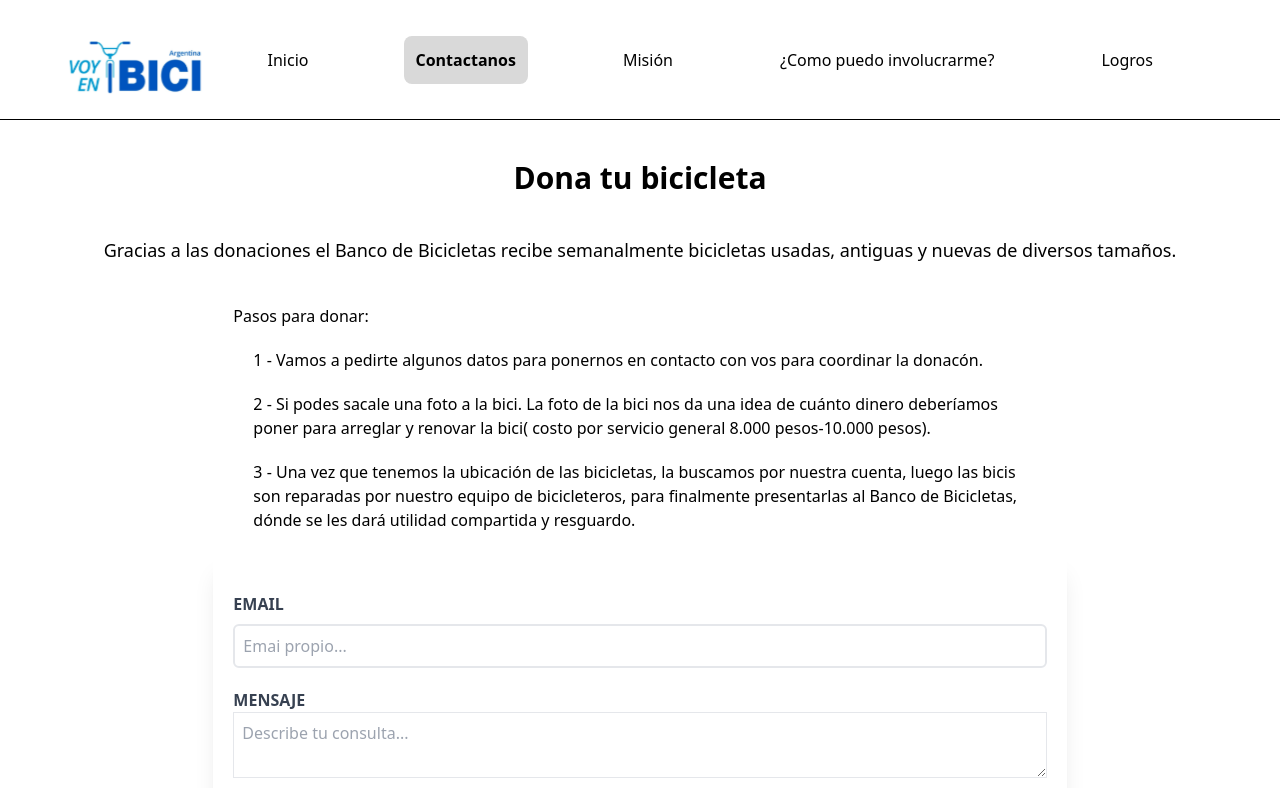
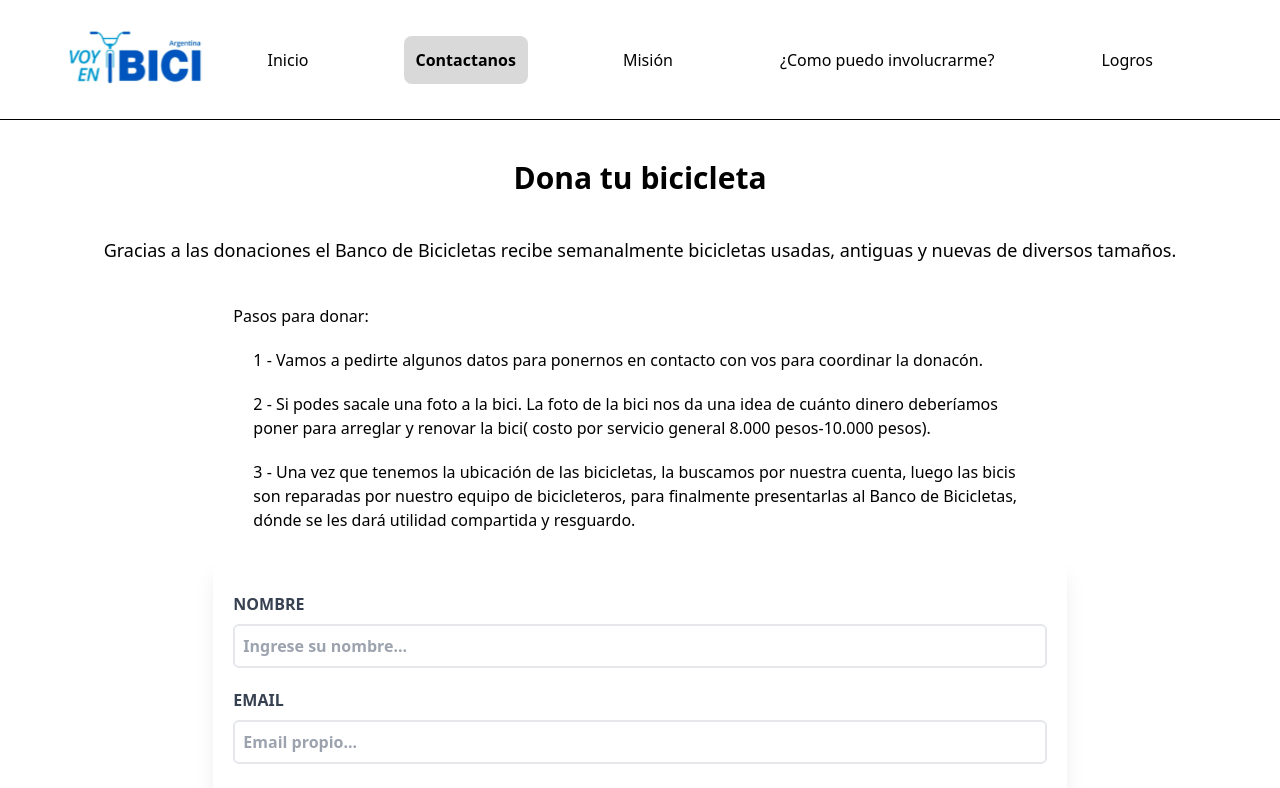
Before and after one commit to ramirosarasola/VoyEnBici, a React (Vite) app: page /contacto in a window 1280 px wide. Shown: the top 788 px of the page. Built offline with nearby package versions, Linux system fonts and the light colour scheme.

Commit message:
agrego funcionalidad al formulario

```diff
--- a/src/components/pages/contact/components/Form.jsx
+++ b/src/components/pages/contact/components/Form.jsx
@@ -1,26 +1,75 @@
-import React, { useState } from "react";
+import React, { useState, useRef } from "react";
+import emailjs from "@emailjs/browser";
 
 export const Form = () => {
-	const [email, setEmail] = useState("");
-	const [message, setMessage] = useState("");
+  const formRef = useRef();
+  const [form, setForm] = useState({
+    name: "",
+    email: "",
+    message: "",
+  });
 
-	//State  Error
-	const [error, setError] = useState(false);
+  const [loading, setLoading] = useState(false);
+  const [validation, setValidation] = useState(false);
 
-	// HandleSubmit
+  const validate = (e) => {
+    const emailRegex = /^[\w-\.]+@([\w-]+\.)+[\w-]{2,4}$/g;
+    let emailValidation = emailRegex.test(form.email);
+    let textValidation =
+      form.message.length > 3 && form.name.length > 3 ? true : false;
+
+    return emailValidation && textValidation
+      ? setValidation(true)
+      : alert("Ingrese correctamente los datos.");
+  };
+
+  const handleChange = (e) => {
+    const { target } = e;
+    const { name, value } = target;
+
+    setForm({
+      ...form,
+      [name]: value,
+    });
+  };
 
   const handleSubmit = (e) => {
     e.preventDefault();
+    validate();
 
-		// Validacion del formulario
-		if ([email, message].includes("")) {
-			console.log("Completa todos los casilleros por favor.");
+    if (validation) {
+      setLoading(true);
+      emailjs
+        .send(
+          "service_rxba605",
+          "template_fks5926",
+          {
+            from_name: form.name,
+            to_name: "Ramiro Sarasola",
+            from_email: form.email,
+            to_email: "ramiro.sarasola@gmail.com",
+            message: form.message,
+          },
+          "SvwDBI_MBsyvGFvu9"
+        )
+        .then(
+          () => {
+            setLoading(false);
+            alert("Gracias por tu mensaje!");
+            setForm({
+              name: "",
+              email: "",
+              message: "",
+            });
+          },
+          (error) => {
+            setLoading(false);
+            console.error(error);
 
-			setError(true);
-			return;
+            alert("Ahh, something went wrong. Please try again.");
           }
-
-		setError(false);
+        );
+    }
   };
 
   return (
@@ -60,44 +109,52 @@ export const Form = () => {
 
       <div className="flex justify-center">
         <form
+          ref={formRef}
           onSubmit={handleSubmit}
           className="bg-white shadow-xl py-10 px-5 mb-10 rounded-lg mx-5  w-full xl:w-2/3"
         >
-					{error && <Error mensaje="Error" />}
-
           <div className="mb-5">
-						<label
-							htmlFor="email"
-							className="block text-gray-700 font-bold uppercase"
-						>
-							Email
+            <label className="block text-gray-700 font-bold uppercase">
+              Nombre
+              <input
+                id="name"
+                type="text"
+                name="name"
+                placeholder="Ingrese su nombre..."
+                value={form.name}
+                onChange={handleChange}
+                className="border-2 w-full p-2 mt-2 placeholder-gray-400 rounded-md"
+              />
             </label>
-
-						<input
-							id="email"
-							type="text"
-							placeholder="Emai propio..."
-							className="border-2 w-full p-2 mt-2 placeholder-gray-400 rounded-md"
-							value={email}
-							onChange={(e) => setEmail(e.target.value)}
-						/>
           </div>
 
           <div className="mb-5">
-						<label
-							htmlFor="sintomas"
-							className="block text-gray-700 font-bold uppercase"
-						>
+            <label className="block text-gray-700 font-bold uppercase">
+              Email
+              <input
+                id="email"
+                type="email"
+                name="email"
+                placeholder="Email propio..."
+                value={form.email}
+                onChange={handleChange}
+                className="border-2 w-full p-2 mt-2 placeholder-gray-400 rounded-md"
+              />
+            </label>
+          </div>
+
+          <div className="mb-5">
+            <label className="block text-gray-700 font-bold uppercase">
               Mensaje
-						</label>
-
               <textarea
-							id="sintomas"
+                name="message"
+                id="message"
                 placeholder="Describe tu consulta..."
                 className="border border-opacity-60 w-full  p-2"
-							value={message}
-							onChange={(e) => setMessage(e.target.value)}
-						></textarea>
+                value={form.message}
+                onChange={handleChange}
+              />
+            </label>
           </div>
 
           <div className="flex text-center ">
@@ -105,7 +162,7 @@ export const Form = () => {
               type="submit"
               className="font-semibold w-[432px] py-[5px] mx-auto text-center  rounded-md bg-indigo-600  p-3 text-white  hover:bg-indigo-700 cursor-pointer transition-all"
             >
-							Hace tu donación
+              {loading ? "Sending" : "Hace tu donación"}
             </button>
           </div>
         </form>
--- a/src/layout/navbar/Navbar.jsx
+++ b/src/layout/navbar/Navbar.jsx
@@ -33,7 +33,7 @@ export const Navbar = () => {
 				<img
 					src={logo}
 					alt="logo-voy-en-bici"
-					className="w-[160px] pt-5 "
+					className="w-[160px]"
 				/>
 			</Link>
 			<ul
```
Lines whose indentation alone changed are shown as unchanged.
